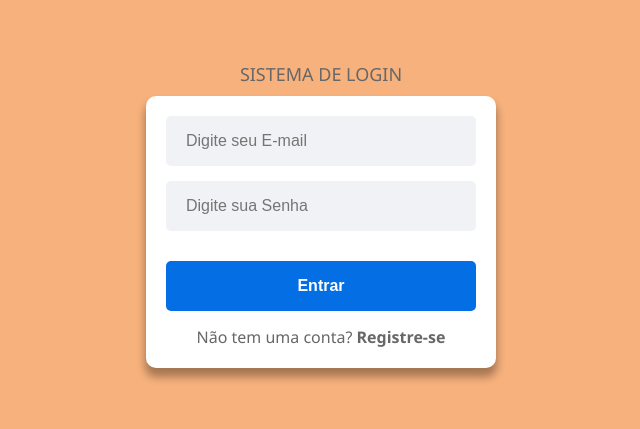
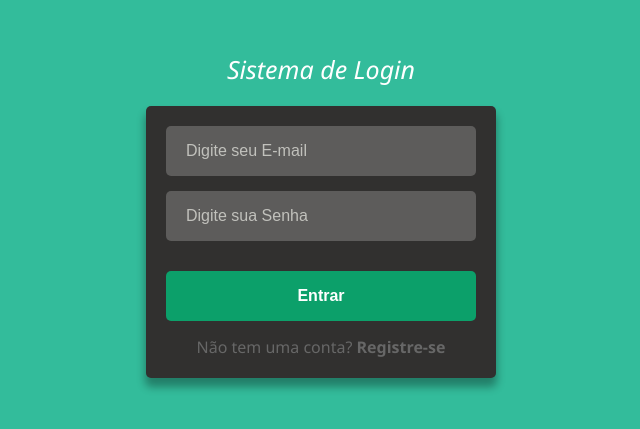
Before and after one commit to eosilva10/sistemaLogin, a React (Create React App) app: page / in a window 1280 px wide. Shown: the part 185-614 px from the top of the page, without its empty margins (319-959 px from the left). Built offline with nearby package versions, Linux system fonts and the light colour scheme.

Commit message:
Atualizações Estilos

```diff
--- a/src/pages/SignIn/index.js
+++ b/src/pages/SignIn/index.js
@@ -31,7 +31,7 @@ const Signin = () => {
 
   return (
     <C.Container>
-      <C.Label>SISTEMA DE LOGIN</C.Label>
+      <C.Label>Sistema de Login</C.Label>
       <C.Content>
         <Input
           type="email"
--- a/src/pages/SignIn/styles.js
+++ b/src/pages/SignIn/styles.js
@@ -17,17 +17,33 @@ export const Content = styled.div`
   flex-direction: column;
   width: 100%;
   box-shadow: 0 1px 2px #0003;
-  background-color: white;
+  background-color: #31302F;
   max-width: 350px;
   padding: 20px;
-  border-radius: 10px;
+  border-radius: 5px;
   box-shadow: 0 8px 8px 1px rgba(0, 0, 0, 0.33);
+
+  input {
+    background-color: #5D5C5B;
+    color: white;
+  }
+
+  input::placeholder {
+    color: #C1C1BC;
+  }
+
+  button {
+    background-color: #0CA06A;
+    color: white;
+  }
 `;
 
 export const Label = styled.label`
-  font-size: 18px;
-  font-weight: 200;
-  color: #676767;
+  font-style: italic;
+  font-size: 25px;
+  font-weight: 400;
+  color: white;
+  margin-bottom: 10px;
 `;
 
 export const LabelSignup = styled.label`
--- a/src/pages/SignUp/index.js
+++ b/src/pages/SignUp/index.js
@@ -36,7 +36,7 @@ const Signup = () => {
 
   return (
     <C.Container>
-      <C.Label>SISTEMA DE LOGIN</C.Label>
+      <C.Label>Sistema de Login</C.Label>
       <C.Content>
         <Input
           type="email"
--- a/src/pages/SignUp/styles.js
+++ b/src/pages/SignUp/styles.js
@@ -17,17 +17,33 @@ export const Content = styled.div`
   flex-direction: column;
   width: 100%;
   box-shadow: 0 1px 2px #0003;
-  background-color: white;
+  background-color: #31302F;
   max-width: 350px;
   padding: 20px;
-  border-radius: 10px;
+  border-radius: 5px;
   box-shadow: 0 8px 8px 1px rgba(0, 0, 0, 0.33);
+
+  input {
+    background-color: #5D5C5B;
+    color: white;
+  }
+
+  input::placeholder {
+    color: #C1C1BC;
+  }
+
+  button {
+    background-color: #0CA06A;
+    color: white;
+  }
 `;
 
 export const Label = styled.label`
-  font-size: 18px;
-  font-weight: 200;
-  color: #676767;
+font-style: italic;
+font-size: 25px;
+font-weight: 400;
+color: white;
+margin-bottom: 10px;
 `;
 
 export const LabelSignin = styled.label`
--- a/src/styles/global.js
+++ b/src/styles/global.js
@@ -11,7 +11,7 @@ const GlobalStyle = createGlobalStyle`
   body {
     width: 100vw;
     height: 100vh;
-    background-color: #F7B17C;
+    background-color: #33BC9B;
     font-family: "Segoe UI", Helvetica, sans-serif
   }
 `;
```
